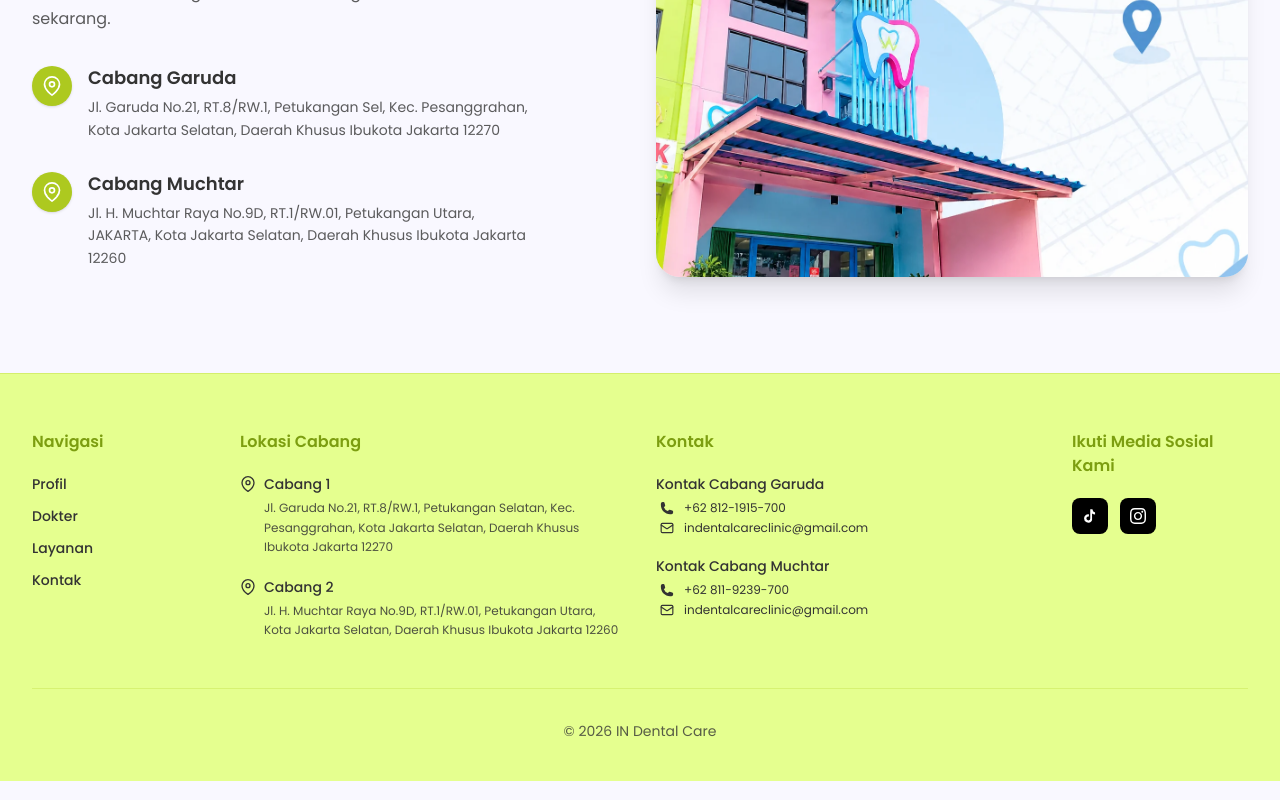
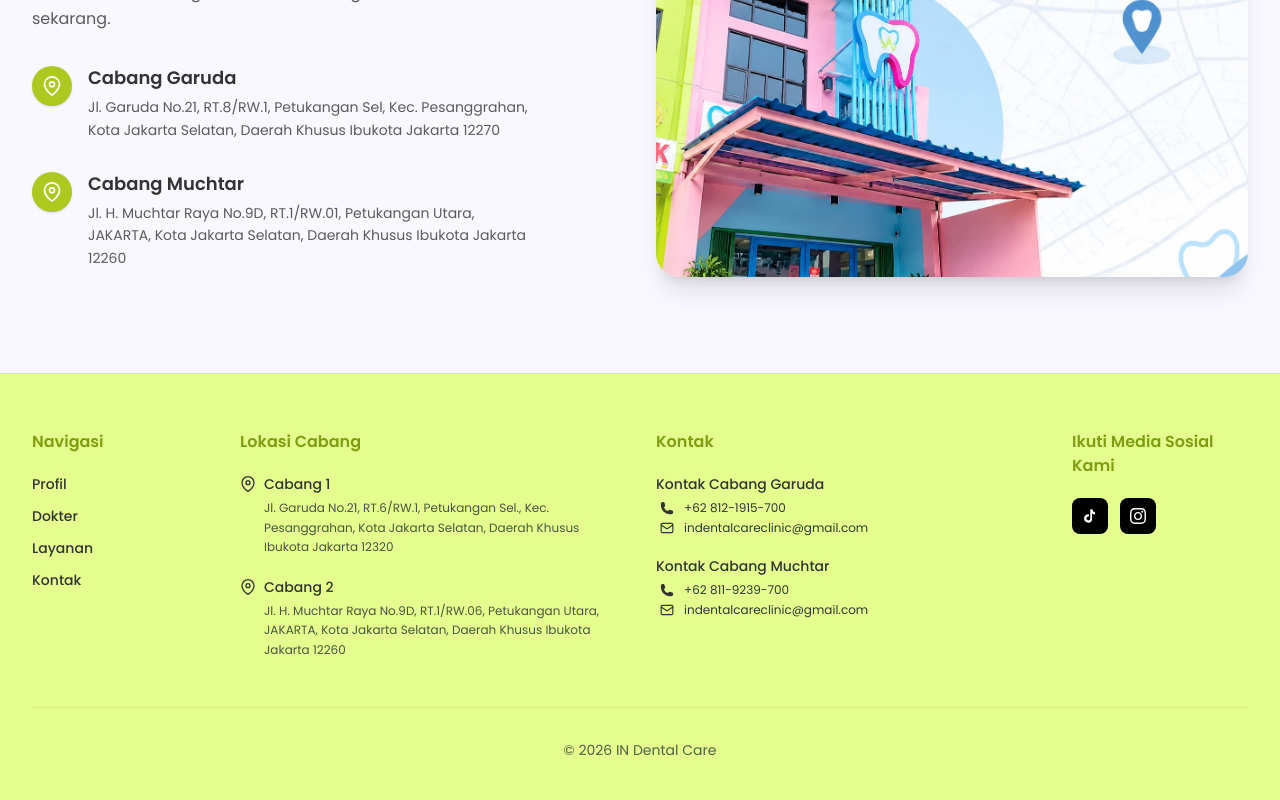
Before and after one commit to Eka3asmara/DentalCare-Company, a React (Vite) app in the folder frontend/: page / in a window 1280 px wide. Shown: the part 3361-4161 px from the top of the page. Built offline with nearby package versions, Linux system fonts and the light colour scheme.

Commit message:
Update Footer.jsx

```diff
--- a/frontend/src/components/layout/Footer.jsx
+++ b/frontend/src/components/layout/Footer.jsx
@@ -100,7 +100,7 @@ export default function Footer({ onNavigate }) {
                   <span>Cabang 1</span>
                 </div>
                 <p className="text-xs text-[#333333]/85 leading-relaxed pl-6">
-                  Jl. Garuda No.21, RT.8/RW.1, Petukangan Selatan, Kec. Pesanggrahan, Kota Jakarta Selatan, Daerah Khusus Ibukota Jakarta 12270
+                  Jl. Garuda No.21, RT.6/RW.1, Petukangan Sel., Kec. Pesanggrahan, Kota Jakarta Selatan, Daerah Khusus Ibukota Jakarta 12320
                 </p>
               </div>
 
@@ -111,7 +111,7 @@ export default function Footer({ onNavigate }) {
                   <span>Cabang 2</span>
                 </div>
                 <p className="text-xs text-[#333333]/85 leading-relaxed pl-6">
-                  Jl. H. Muchtar Raya No.9D, RT.1/RW.01, Petukangan Utara, Kota Jakarta Selatan, Daerah Khusus Ibukota Jakarta 12260
+                  Jl. H. Muchtar Raya No.9D, RT.1/RW.06, Petukangan Utara, JAKARTA, Kota Jakarta Selatan, Daerah Khusus Ibukota Jakarta 12260
                 </p>
               </div>
             </div>
```
